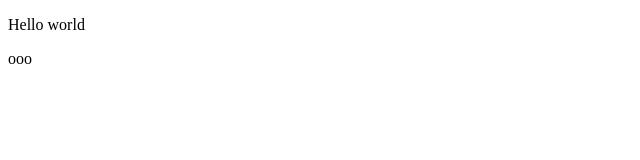
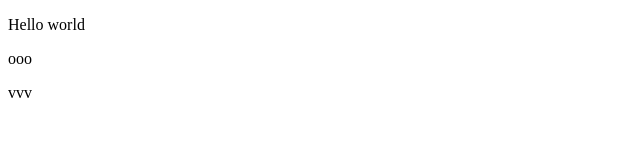
Before and after one commit to Yuliya117/project, a plain HTML site: page index.html in a window 1280 px wide. Shown: the full height of the page, 0-640 px from the left. Drawn offline with Linux system fonts and the light colour scheme.

Commit message:
Добавила vvv

```diff
--- a/index.html
+++ b/index.html
@@ -9,6 +9,7 @@
 <body>
     <p>Hello world</p>
     <h>ooo</h>
+    <p>vvv</p>
 
     <!-- <script>
         alert("Alert");
```
